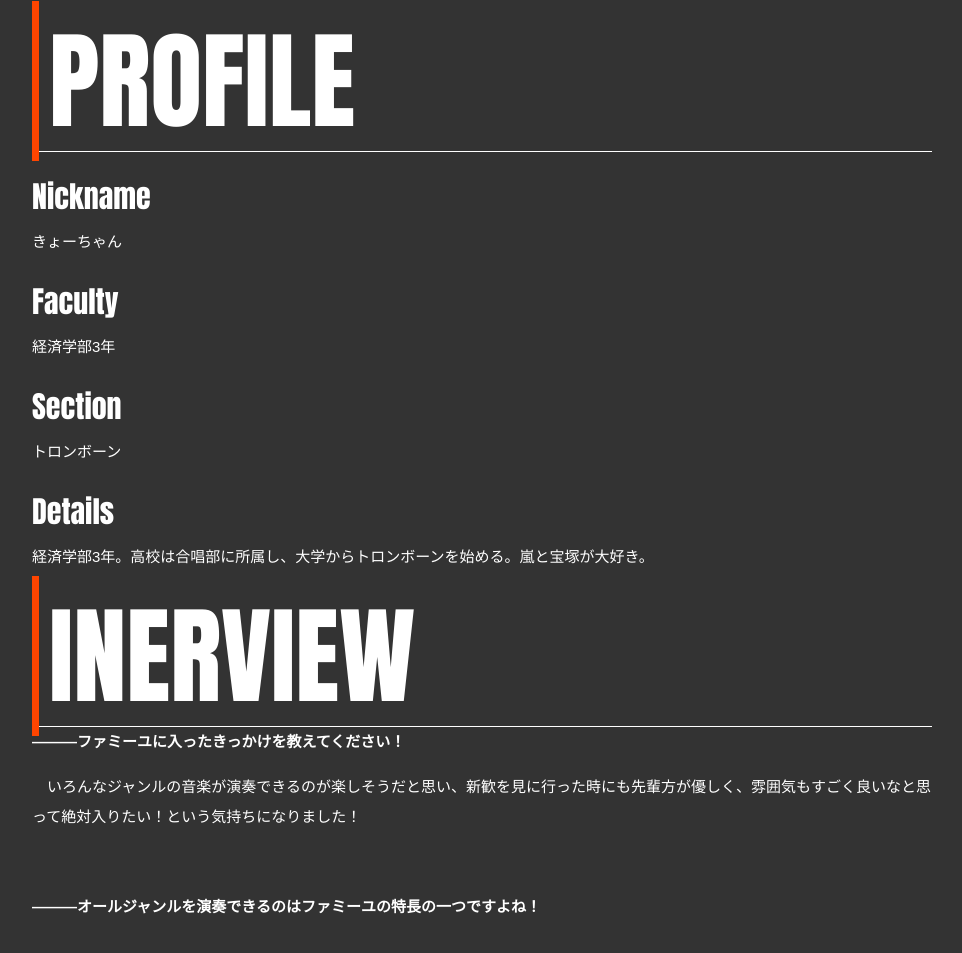
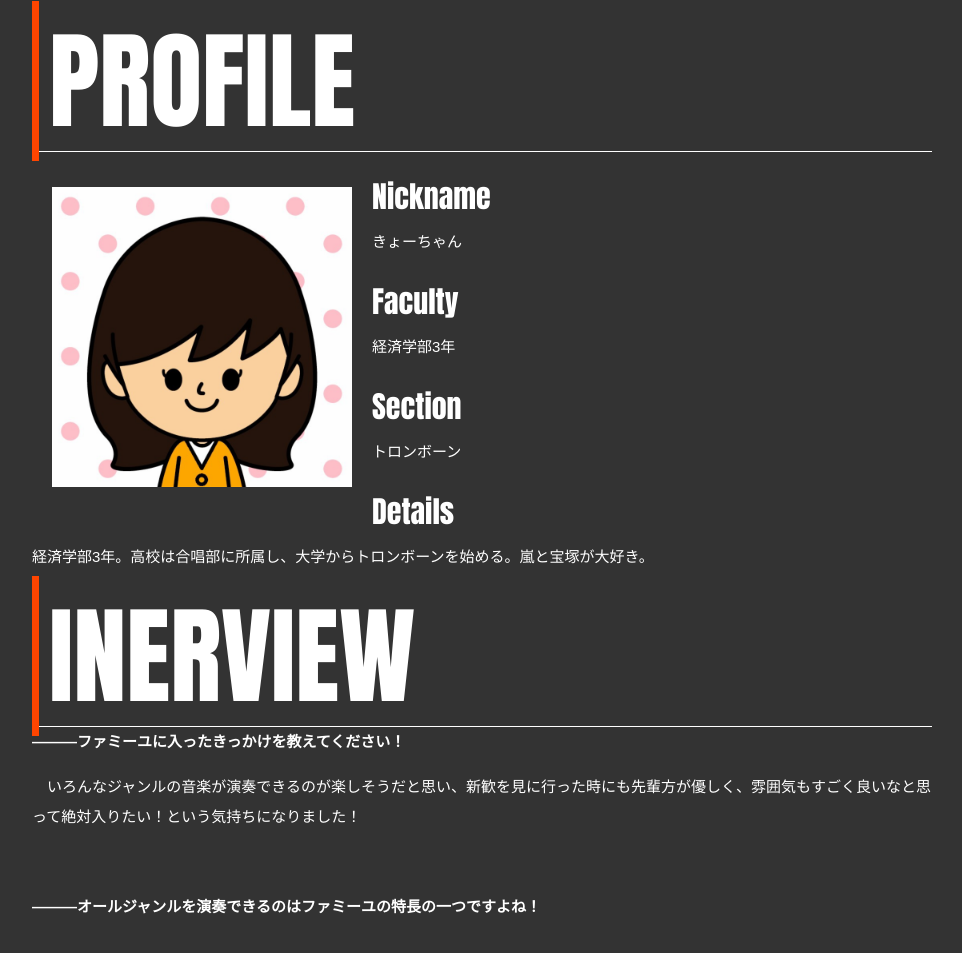
Before and after one commit to ensemble-famille-PR/ensemble-famille-orientation-2021, a plain HTML site: page interview_kyochan.html in a window 1280 px wide. Shown: the part 996-1949 px from the top of the page, without its empty margins (158-1120 px from the left). Drawn offline with Linux system fonts and the light colour scheme.

Commit message:
Update interview_kyochan.html

```diff
--- a/interview_kyochan.html
+++ b/interview_kyochan.html
@@ -46,7 +46,10 @@
         <div class="profile">
           <p class="decoration-title-2 icon">PROFILE</p>
           <p></p>
-
+         <div class="profile-image">
+            <img src="images/kyochan.jpg" alt="image" class="profile_image_image">
+            <p>&emsp;</p>
+          </div>
           <div class="profile-text">
             <p class="profile_decoration_title">Nickname</p>
             <p>きょーちゃん</p>
```
